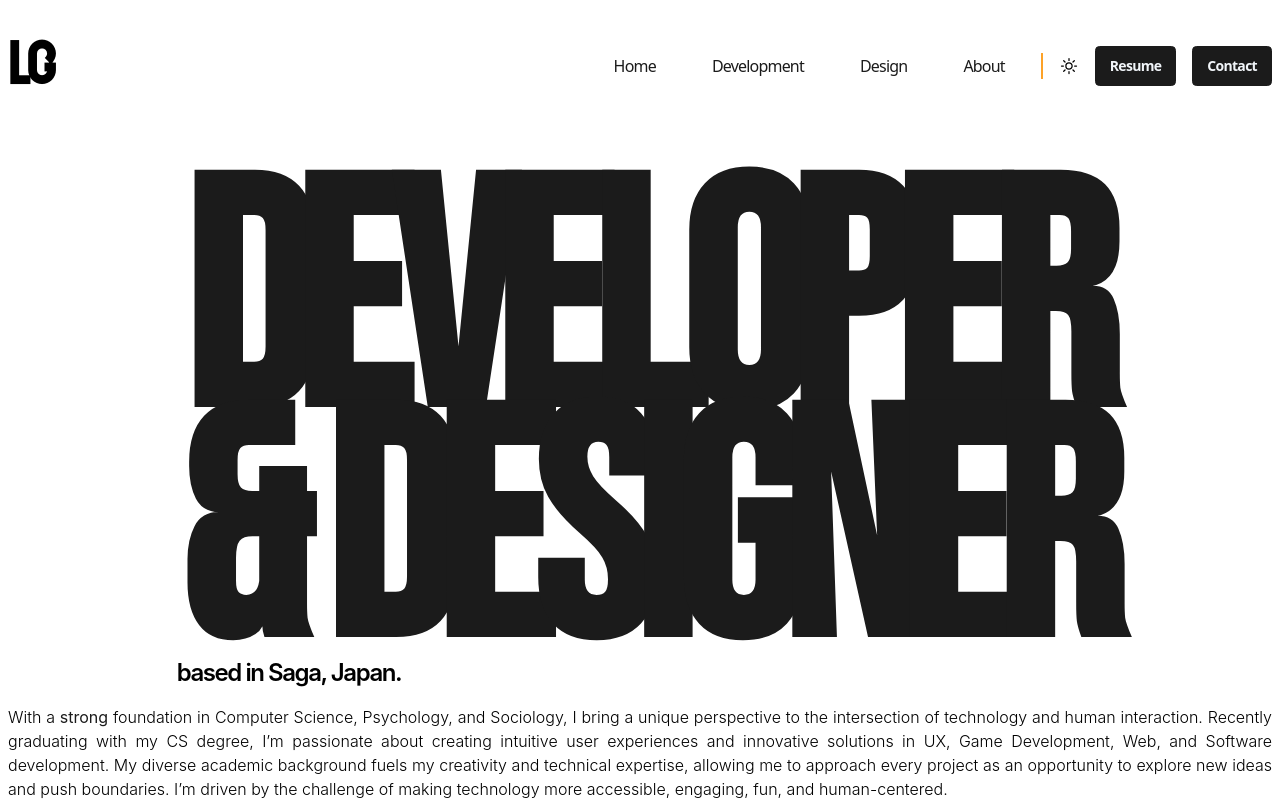
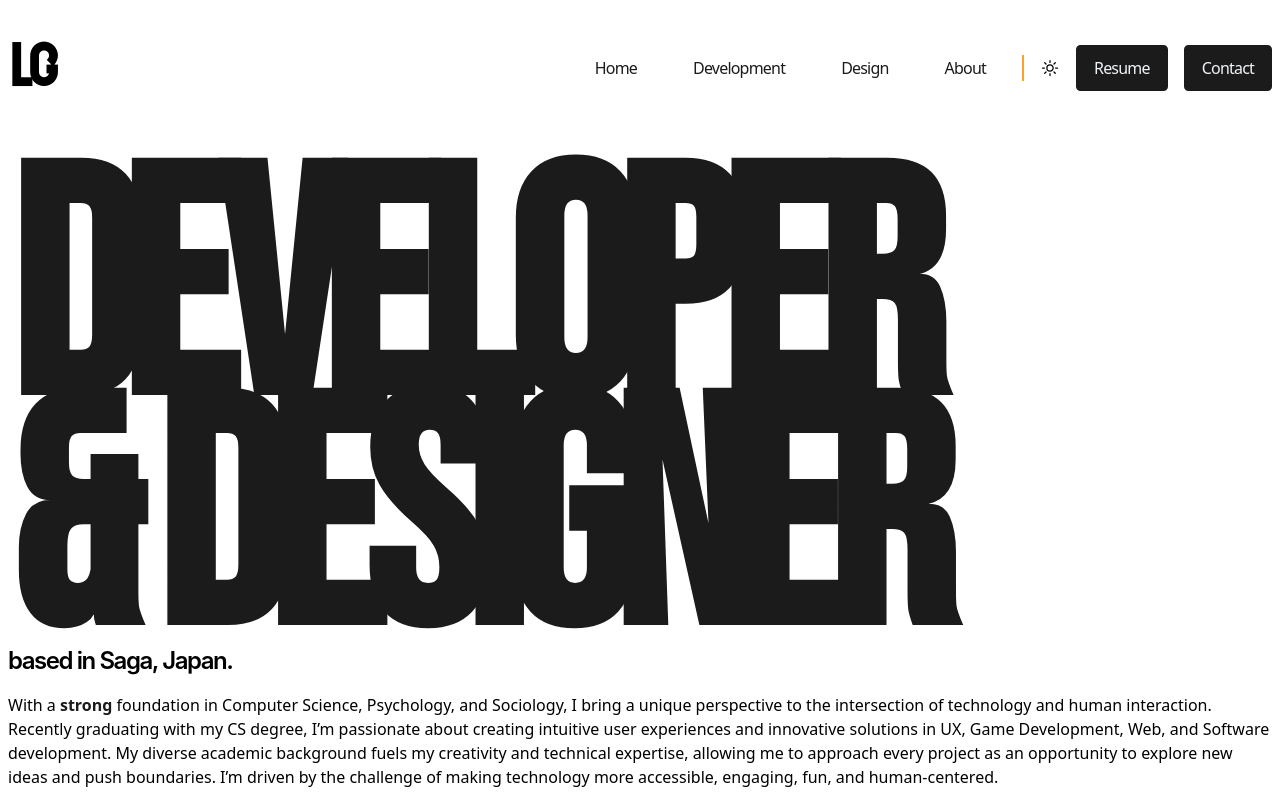
Before and after one commit to hellogaray/Portfolio-Web, a website built with webpack: page dist/index.html in a window 1280 px wide. Built offline with Linux system fonts and the light colour scheme.

Commit message:
Updating animations

```diff
--- a/src/index.js
+++ b/src/index.js
@@ -73,7 +73,6 @@ document.querySelectorAll('.magnet').forEach(magnet => {
   });
 });
 
-
 //OUTDATED ELEMENTS
 // import { gsap } from "gsap";
 // import SplitType from 'split-type';
--- a/src/styles/components/header.css
+++ b/src/styles/components/header.css
@@ -67,8 +67,12 @@ header {
     display: inline-flex;
     position: relative;
     overflow: hidden;
+    padding: 2px;
 }
 
+.char:nth-child(1) {
+    font-weight: 800;
+}
 .G {
     transform: translateX(-60px);
     transition: transform 0.5s ease, opacity 0.5s ease; /* Transition for G */
@@ -188,6 +192,27 @@ li {
         padding-top: 1.5em
     }
 
+    .header__link:after {
+        content: "";
+        font-size: 0rem;
+        position: absolute;
+        background-color: var(--clr-yellow);
+        height: 1px;
+        left: 50%;
+        width: 0;
+        bottom: -5px;
+        transform: translateX(-50%);
+        transition: 0.5s;
+    }
+
+    .header__link:hover:after {
+        /* THIS CAN BE USED FOR LINKS */
+        content: attr(data-underlink);
+        text-align: center;
+        font-size: 0.9rem;
+        width: 60%;
+    }
+
     .header__sun {
         display: block;
         color: var(--clr--yellow);
--- a/src/styles/components/hero.css
+++ b/src/styles/components/hero.css
@@ -2,9 +2,9 @@
     display: flex;
     flex-direction: column;
     justify-content: center;
-    align-items: center;
+    align-items: start;
     gap: 1rem;
-    margin-top: 4rem;
+    margin-top: 3rem;
 }
 
 .hero__title {
@@ -13,23 +13,9 @@
     font-style: normal;
     font-size: var(--size-8xl);
     color: var(--clr-dark);
-    text-align: center;
     line-height: 0.72em;
     letter-spacing: -0.06em;
     transition: all 1s ease;
-}
-
-.hero__title:hover {
-    -webkit-text-fill-color: var(--clr-light);
-    -webkit-text-stroke-color: var(--clr-dark);
-    -webkit-text-stroke-width: 0.1px;
-}
-
-.hero__description {
-    font-family: var(--font-sans);
-    font-weight: 300;
-    font-size: 1rem;
-    text-align: justify;
 }
 
 .hero__base {
@@ -75,6 +61,6 @@
 /* 2xl */
 @media (min-width: 1536px) {
     .hero__title {
-        font-size: var(--size-24xl)
+        font-size: var(--size-12xl)
     }
 }
--- a/src/styles/index.css
+++ b/src/styles/index.css
@@ -5,7 +5,19 @@
 @import url('https://fonts.googleapis.com/css2?family=Montserrat:ital,wght@0,100..900;1,100..900&display=swap');
 @font-face {
     font-family: 'Circo';
-    src: url('../assets/fonts/Circo.otf') format('opentype'); /* Adjust based on the format */
+    src: url('../assets/fonts/Circo.otf') format('opentype');
+    font-weight: normal;
+    font-style: normal;
+  }
+@font-face {
+    font-family: 'SplineSans';
+    src: url('../assets/fonts/SplineSans.ttf') format('truetype');
+    font-weight: normal;
+    font-style: normal;
+  }
+  @font-face {
+    font-family: 'RightSans';
+    src: url('../assets/fonts/RightSans.ttf') format('truetype');
     font-weight: normal;
     font-style: normal;
   }
@@ -34,6 +46,7 @@
     --font-sans: -apple-system, BlinkMacSystemFont, "Segoe UI", Roboto, Helvetica, Arial, sans-serif, "Apple clr Emoji", "Segoe UI Emoji", "Segoe UI Symbol";
     --font-inter: "Inter", sans-serif;
     --font-serif: 'Playfair Display', serif;
+    --font-title: 'SplineSans', sans-serif;
     --font-logo: 'Circo', sans-serif;
 
     /* Sizes */
@@ -50,6 +63,7 @@
     --size-6xl: 3.75rem;
     --size-7xl: 4.5rem;
     --size-8xl: 7.3rem;
+    --size-9xl: 9rem;
     --size-10xl: 10rem;
     --size-12xl: 12em;
     --size-14xl: 14rem;
--- a/src/styles/utils.css
+++ b/src/styles/utils.css
@@ -28,7 +28,8 @@
   align-self: auto;
   align-items: center;
   padding: 0.5em 1em;
-  font-weight: 600;
+  font-weight: 200;
+  font-size: var(--size-base);
   line-height: 1.67;
   transition: all .3s;
   display: inline-block;
@@ -46,8 +47,8 @@
 .btn:hover {
   background-color: var(--clr-dark);
   color: var(--clr-light);
-  padding-left: 32px;
-  padding-right: 32px;
+  padding-left: 2em;
+  padding-right: 2em;
   box-shadow: 0 32px 32px #1b1b1b1a,0 16px 16px #1b1b1b1a,0 8px 8px #1b1b1b1a,0 4px 4px #1b1b1b1a,0 2px 2px #1b1b1b1a;
 }
 
```
Also changed, not shown: dist/assets/fonts/Alliance1.otf (added), dist/assets/fonts/Alliance2.otf (added), dist/assets/fonts/Newake.otf (added), dist/assets/fonts/RightSans.ttf (added), dist/assets/fonts/SplineSans.ttf (added), dist/assets/fonts/Thunder.ttf (added), dist/index.html, dist/main.js, src/assets/fonts/Romantica.otf (deleted), src/assets/fonts/SplineSans.ttf (added).
